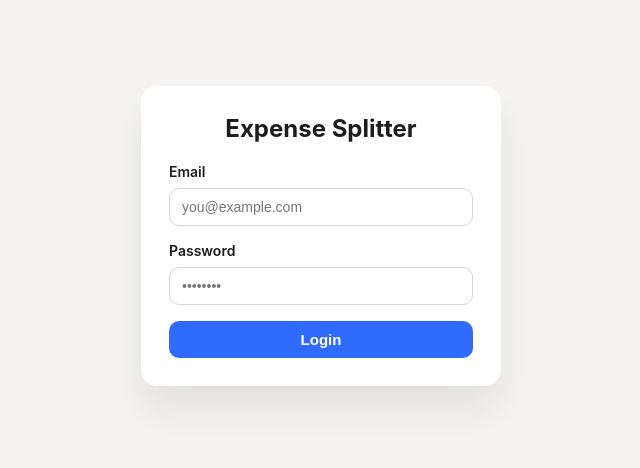
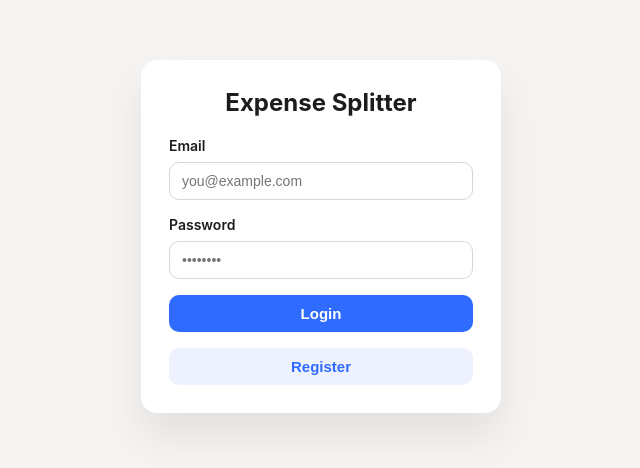
Before and after one commit to markorankovic/expense-splitter-api, a React app in the folder frontend/: page / in a window 1280 px wide. Shown: the part 164-632 px from the top of the page, without its empty margins (319-959 px from the left). Built offline with nearby package versions, Linux system fonts and the light colour scheme; the HTML template or start-up script is replaced by a standard one.

Commit message:
feat(frontend): add register action

```diff
--- a/frontend/src/App.tsx
+++ b/frontend/src/App.tsx
@@ -105,6 +105,7 @@ export default function App() {
   const [expenseDescription, setExpenseDescription] = useState('');
   const [expenseAmount, setExpenseAmount] = useState('');
   const [expenseStatus, setExpenseStatus] = useState('');
+  const [registerStatus, setRegisterStatus] = useState('');
   const [members, setMembers] = useState<GroupMember[]>([]);
   const [membersLoading, setMembersLoading] = useState(false);
   const [membersError, setMembersError] = useState('');
@@ -291,6 +292,7 @@ export default function App() {
   const handleSubmit = async (event: React.FormEvent<HTMLFormElement>) => {
     event.preventDefault();
     setError('');
+    setRegisterStatus('');
     setLoading(true);
 
     try {
@@ -311,10 +313,38 @@ export default function App() {
       setEmail('');
       setPassword('');
       setExpenseStatus('');
+      setRegisterStatus('');
     } catch (err) {
       setError(err instanceof Error ? err.message : 'Login failed');
     } finally {
       setLoading(false);
+    }
+  };
+
+  const handleRegister = async () => {
+    if (!email || !password) {
+      setRegisterStatus('Email and password are required.');
+      return;
+    }
+    setError('');
+    setRegisterStatus('');
+    try {
+      const response = await fetch(`${API_BASE_URL}/auth/register`, {
+        method: 'POST',
+        headers: { 'Content-Type': 'application/json' },
+        body: JSON.stringify({ email, password }),
+      });
+
+      if (!response.ok) {
+        const message = await response.json().catch(() => null);
+        throw new Error(message?.message ?? 'Registration failed');
+      }
+
+      setRegisterStatus('Registered. You can now log in.');
+    } catch (err) {
+      setRegisterStatus(
+        err instanceof Error ? err.message : 'Registration failed',
+      );
     }
   };
 
@@ -702,9 +732,22 @@ export default function App() {
             </label>
 
             {error ? <p className="error">{error}</p> : null}
+            {registerStatus ? (
+              <p className={registerStatus.startsWith('Registered') ? 'success' : 'error'}>
+                {registerStatus}
+              </p>
+            ) : null}
 
             <button className="button" type="submit" disabled={loading}>
               {loading ? 'Logging in...' : 'Login'}
+            </button>
+            <button
+              className="button ghost"
+              type="button"
+              onClick={handleRegister}
+              disabled={loading}
+            >
+              Register
             </button>
           </form>
         )}
```
